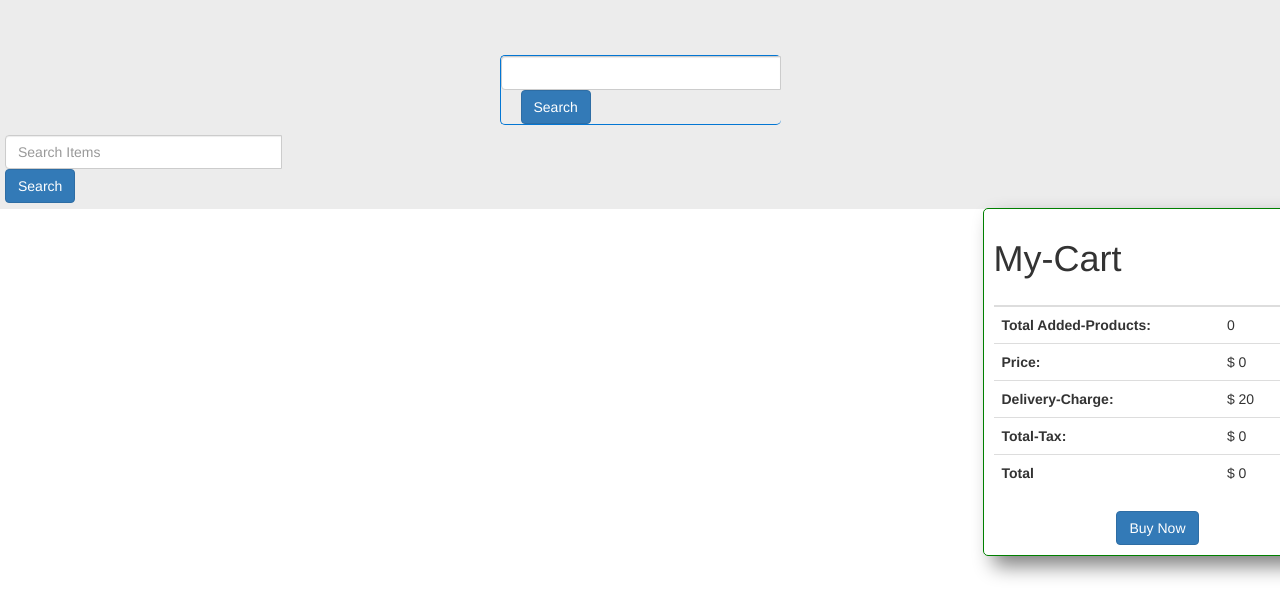
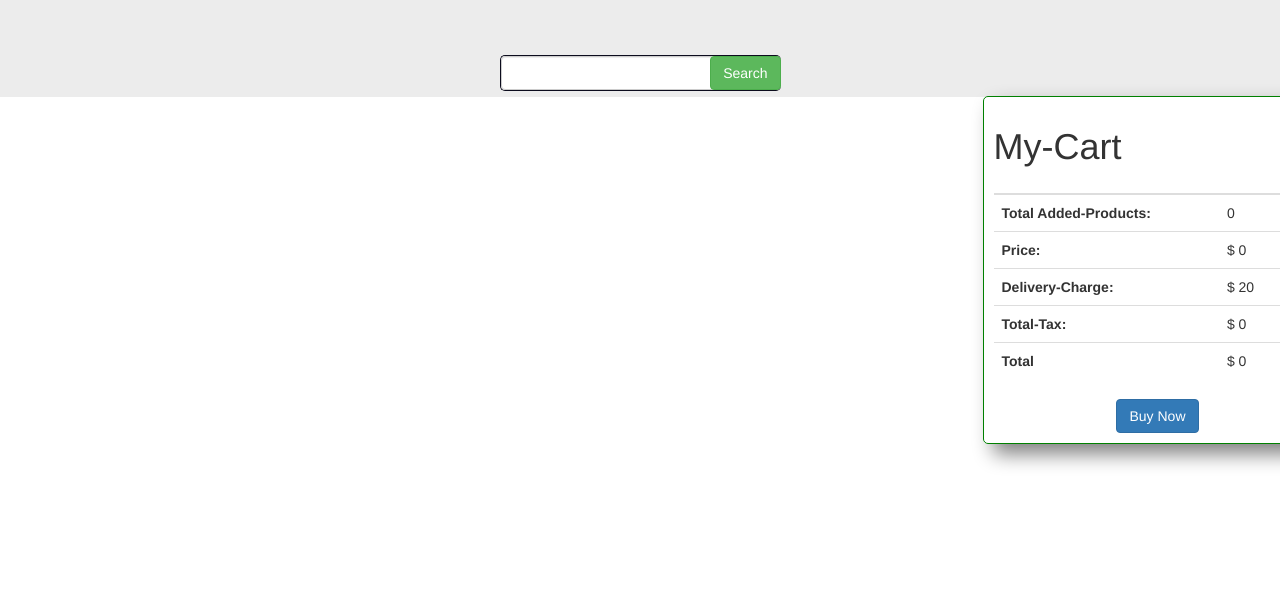
Before and after one commit to Roy-275/ranga-store-fix-A-7, a plain HTML site: page index.html in a window 1280 px wide. Drawn offline with nearby package versions, Linux system fonts and the light colour scheme; no server answers.

Commit message:
Bonus part almost done

```diff
--- a/css/style.css
+++ b/css/style.css
@@ -16,7 +16,8 @@ main {
   border: none;
 }
 .search-box {
-  border: 1px solid rgb(3, 118, 211);
+  border: 1px solid rgb(12, 12, 29);
+  display: flex;
   width: 281px;
   border-radius: 5px;
   margin: auto;
@@ -26,7 +27,7 @@ main {
 .search-button {
   padding: 10px 50px;
   border-radius: 25px;
-  margin-left: 20px;
+  margin-left: -5px;
 }
 #all-products {
   display: grid;
--- a/index.html
+++ b/index.html
@@ -20,30 +20,27 @@
 <body>
   <header></header>
   <main class="main">
+
+    <!-- search field with search button section here -->
     <div class="search-field">
-
-      <div class="search-box input-group mb-3">
+      <div class="search-box">
         <input id="input-field" class="search-field form-control" type="text" />
-        <button type="button" class="btn btn-primary search-button" data-toggle="button" aria-pressed="false"
+        <button type="button" class="btn btn-success search-button" data-toggle="button" aria-pressed="false"
           autocomplete="off" id="search-btn" onclick="loadProducts()">
           Search
         </button>
       </div>
-
-    </div>
-
-    <!-- I have put this search field from bootstrap -->
-    <div class="search-field input-group mb-3">
-      <input id="input-field" type="text" class="form-control" placeholder="Search Items" aria-label="Search label"
-        aria-describedby="button-addon2">
-      <button id="search-btn" class="btn btn-primary" type="button" id="button-addon2">Search</button>
     </div>
 
     <div class="row">
+
+      <!-- Products from api is shown here -->
       <div class="col-md-9 col-lg-9 col-sm-7">
         <div id="all-products" class="">
         </div>
       </div>
+
+      <!-- display cart here with the calculation -->
       <div class="col-md-3 col-lg-3 col-sm-5 cart-main">
         <div class="cart" id="my-cart">
           <table class="table">
```
